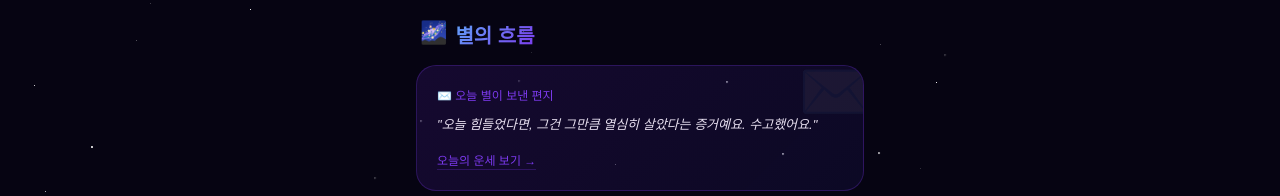
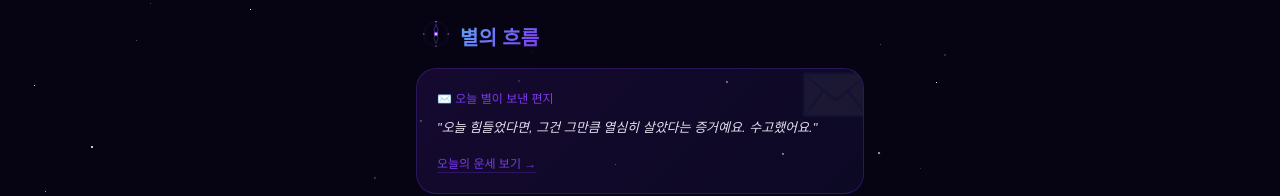
Before and after one commit to DahyunK1m/star-flow, a React (Vite) app: page / in a window 1280 px wide. Shown: the top 196 px of the page. Built offline with nearby package versions, Linux system fonts and the light colour scheme.

Commit message:
로고 SVG 적용 홈화면

```diff
--- a/src/components/screens/HomeScreen.jsx
+++ b/src/components/screens/HomeScreen.jsx
@@ -19,7 +19,19 @@ export default function HomeScreen({ profiles, onAddProfile, navigate }) {
       {/* 헤더 */}
       <div style={{padding:"20px 20px 16px",display:"flex",alignItems:"center",justifyContent:"space-between"}}>
         <div style={{display:"flex",alignItems:"center",gap:8}}>
-          <span style={{fontSize:22,animation:"float 3s ease-in-out infinite",display:"inline-block"}}>🌌</span>
+          <svg width="32" height="32" viewBox="0 0 200 200" style={{flexShrink:0,animation:"float 3s ease-in-out infinite"}}>
+            <circle cx="100" cy="100" r="78" fill="none" stroke="#7c3aed" strokeWidth="2" opacity="0.4"/>
+            <circle cx="100" cy="100" r="64" fill="none" stroke="#a78bfa" strokeWidth="1" opacity="0.2"/>
+            <polygon points="100,40 113,74 100,108 87,74" fill="none" stroke="#7c3aed" strokeWidth="4" opacity="0.8" strokeLinejoin="round"/>
+            <polygon points="100,160 113,126 100,92 87,126" fill="none" stroke="#a78bfa" strokeWidth="3" opacity="0.5" strokeLinejoin="round"/>
+            <circle cx="100" cy="100" r="14" fill="#7c3aed"/>
+            <circle cx="100" cy="100" r="8" fill="#c4b5fd"/>
+            <circle cx="100" cy="100" r="4" fill="#e8e0f0"/>
+            <circle cx="100" cy="24" r="5" fill="#a78bfa" opacity="0.9"/>
+            <circle cx="176" cy="100" r="4" fill="#c4b5fd" opacity="0.7"/>
+            <circle cx="100" cy="176" r="4" fill="#c4b5fd" opacity="0.7"/>
+            <circle cx="24" cy="100" r="4" fill="#c4b5fd" opacity="0.7"/>
+          </svg>
           <h1 style={{
             fontFamily:FONT,fontSize:20,margin:0,
             background:`linear-gradient(135deg,#60a5fa,#7c3aed)`,
```
